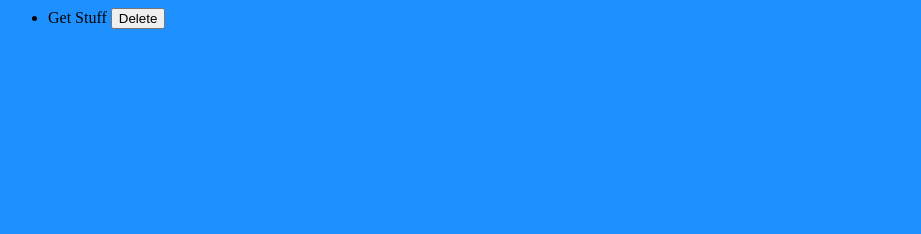
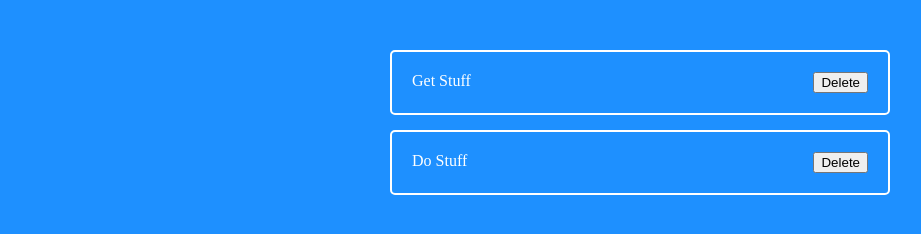
Before and after one commit to Ljyockey/json-placeholder, a plain HTML site: page index.html in a window 1280 px wide. Shown: the whole page, without its empty margins (0-921 px from the left). Drawn offline with Linux system fonts and the light colour scheme.

Commit message:
initial li styling

```diff
--- a/index.html
+++ b/index.html
@@ -10,6 +10,10 @@
                     <span contenteditable>Get Stuff</span>
                     <button class="delete">Delete</button>
                 </li>
+                <li>
+                    <span contenteditable>Do Stuff</span>
+                    <button class="delete">Delete</button>
+                </li>
             </ul>
         </section>
         <script src="todo.js"></script>
--- a/main.css
+++ b/main.css
@@ -1,3 +1,25 @@
 html {
     background: dodgerblue;
 }
+
+#container {
+    list-style-type: none;
+    padding: 0;
+    margin-top: 50px;
+    max-width: 500px;
+    margin-left: auto;
+    margin-right: auto;
+}
+
+li {
+    padding: 20px;
+    border: 2px solid #fff;
+    color: #fff;
+    display: flex;
+    margin-bottom: 15px;
+    border-radius: 5px;
+}
+
+span {
+    flex-grow: 1;
+}
```
